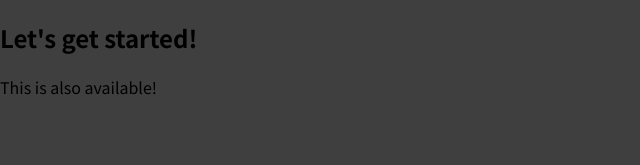
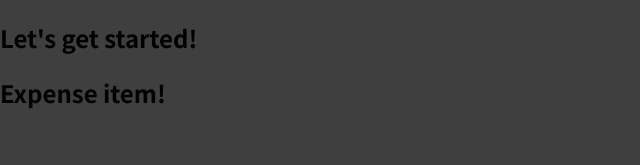
Before and after one commit to HarrisonWelch/ReactTheCompleteGuide2023, a JavaScript app in the folder Section_3_Module_Introduction/01-starting-setup/: page / in a window 1280 px wide. Shown: the top 165 px of the page, without its empty margins (0-640 px from the left). Built offline with nearby package versions, Linux system fonts and the light colour scheme.

Commit message:
Finish Sec 3 Lec 44 'Building a First Custom Component'

```diff
--- a/Section_3_Module_Introduction/01-starting-setup/src/App.js
+++ b/Section_3_Module_Introduction/01-starting-setup/src/App.js
@@ -1,11 +1,10 @@
+import ExpenseItem from "./components/ExpenseItem";
+
 function App() {
-  const para = document.createElement('p');
-  para.textContent = 'This is also available!';
-  document.getElementById('root').append(para);
   return (
     <div>
       <h2>Let's get started!</h2>
-      <p>This is also available!</p>
+      <ExpenseItem></ExpenseItem>
     </div>
   );
 }
--- /dev/null
+++ b/Section_3_Module_Introduction/01-starting-setup/src/components/ExpenseItem.js
@@ -0,0 +1,5 @@
+function ExpenseItem() {
+    return <h2>Expense item!</h2>
+}
+
+export default ExpenseItem;
```
Also changed, not shown: 2 other files (tests, documents, lock files or other folders).
